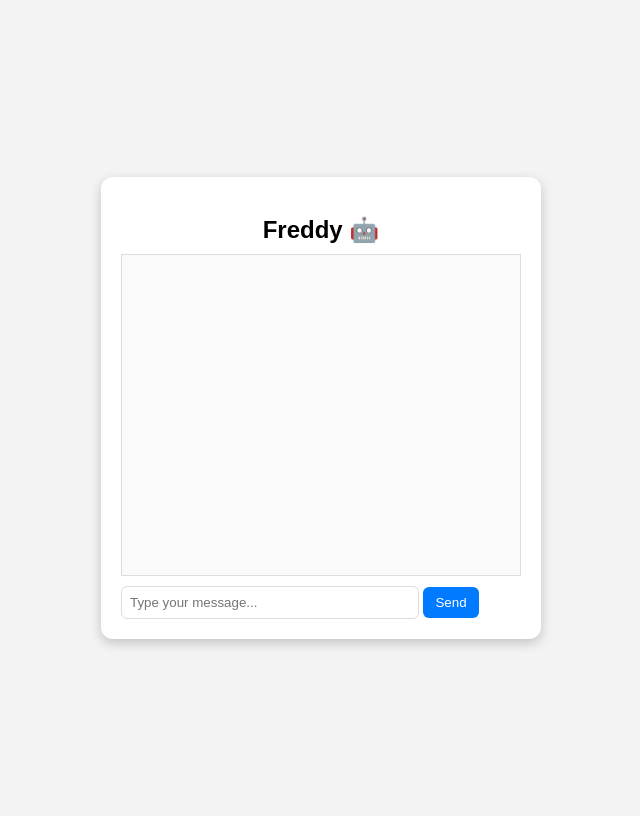
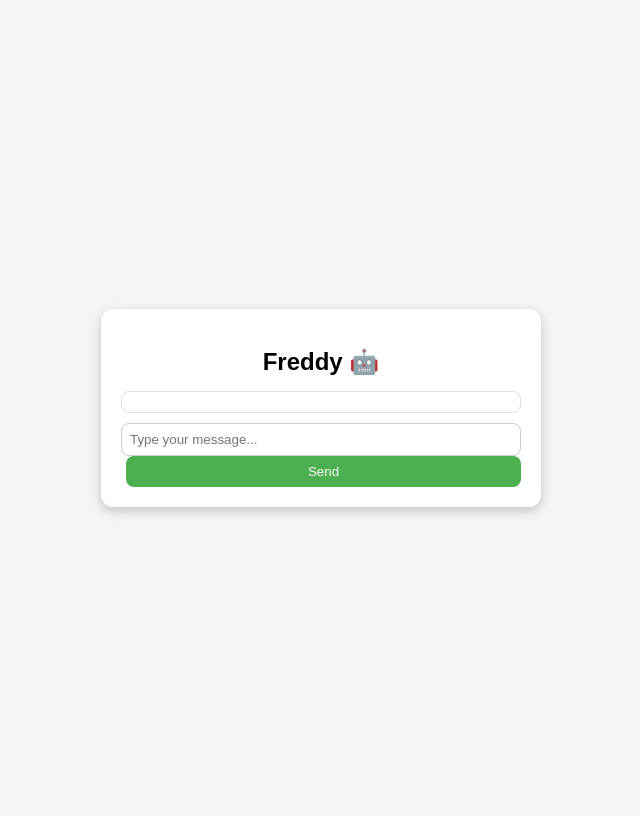
Before and after one commit to hetsuhzd1606-alt/HET-AI-ALA-3-CHAT-BOT-, a Flask app: page / in a window 1280 px wide. Shown: the whole page, without its empty margins (319-959 px from the left). Run offline with Flask 3, Linux system fonts and the light colour scheme.

Commit message:
Update style.css

```diff
--- a/static/style.css
+++ b/static/style.css
@@ -1,6 +1,6 @@
 body {
   font-family: Arial, sans-serif;
-  background: #f3f3f3;
+  background: #f4f4f9;
   display: flex;
   justify-content: center;
   align-items: center;
@@ -8,55 +8,64 @@
 }
 
 .chat-container {
-  width: 400px;
   background: white;
+  padding: 20px;
   border-radius: 12px;
   box-shadow: 0px 4px 12px rgba(0,0,0,0.2);
-  padding: 20px;
+  width: 400px;
+  max-height: 600px;
+  display: flex;
+  flex-direction: column;
 }
 
 h2 {
   text-align: center;
-  margin-bottom: 10px;
+  margin-bottom: 15px;
 }
 
 #chat-box {
-  height: 300px;
+  flex-grow: 1;
+  border: 1px solid #ddd;
+  border-radius: 8px;
+  padding: 10px;
   overflow-y: auto;
-  border: 1px solid #ddd;
-  padding: 10px;
   margin-bottom: 10px;
-  background: #fafafa;
 }
 
 .user {
   text-align: right;
-  margin: 5px 0;
+  margin: 5px;
   color: blue;
 }
 
 .bot {
   text-align: left;
-  margin: 5px 0;
+  margin: 5px;
   color: green;
 }
 
+.input-area {
+  display: flex;
+}
+
 #user-input {
-  width: 70%;
+  flex-grow: 1;
   padding: 8px;
-  border: 1px solid #ddd;
-  border-radius: 6px;
+  border-radius: 8px;
+  border: 1px solid #ccc;
+  outline: none;
 }
 
 button {
+  margin-left: 5px;
   padding: 8px 12px;
-  background: #007BFF;
+  border: none;
+  border-radius: 8px;
+  background: #4CAF50;
   color: white;
-  border: none;
-  border-radius: 6px;
   cursor: pointer;
 }
 
 button:hover {
-  background: #0056b3;
+  background: #45a049;
 }
```
